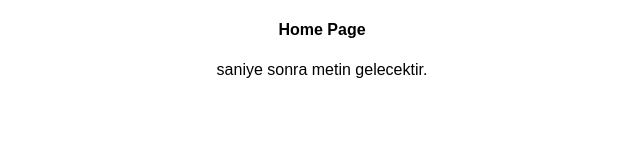
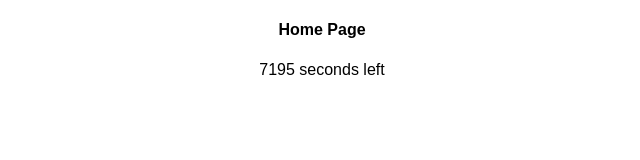
Before and after one commit to melihozsecgin/testproject, a plain HTML site: page home.html in a window 1280 px wide. Shown: the whole page, without its empty margins (318-958 px from the left). Drawn offline with nearby package versions, Linux system fonts and the light colour scheme.

Commit message:
terimler turkcelestirildi ve sayac scripti tanimlandi

```diff
--- a/assets/js/counter.js
+++ b/assets/js/counter.js
@@ -1,16 +1,16 @@
 $(function(){
 
-    var saniye = 7200;
-    var sayacYeri = $("div.sayac span");
+    var seconds = 7200;
+    var counterDiv = $("div.counter span");
 
-    $.sayimiBaslat = function(){
-        if(saniye > 1){
-            saniye--;
-            sayacYeri.text(saniye);
-            console.log(saniye);
+    $.startCounter = function(){
+        if(seconds > 1){
+            seconds--;
+            counterDiv.text(seconds);
+            console.log(seconds);
         }
     }
-    sayacYeri.text(saniye);
-    setInterval("$.sayimiBaslat()", 1000);
+    counterDiv.text(seconds);
+    setInterval("$.startCounter()", 1000);
 
 });
--- a/home.html
+++ b/home.html
@@ -17,9 +17,11 @@
       <h4>
         <div>Home Page</div>
       </h4>
+      <div class="counter"> <span></span> seconds left</div>
     </div>
 
-    <div class="sayac text-center"><span></span> saniye sonra metin gelecektir.</div>
+
+    <script src="assets/js/counter.js" charset="utf-8"></script>
     <script src="assets/js/carpma.js" charset="utf-8"></script>
     <script src="assets/js/bolme.js" charset="utf-8"></script>
     <script src="assets/js/toplama.js" charset="utf-8"></script>
```
